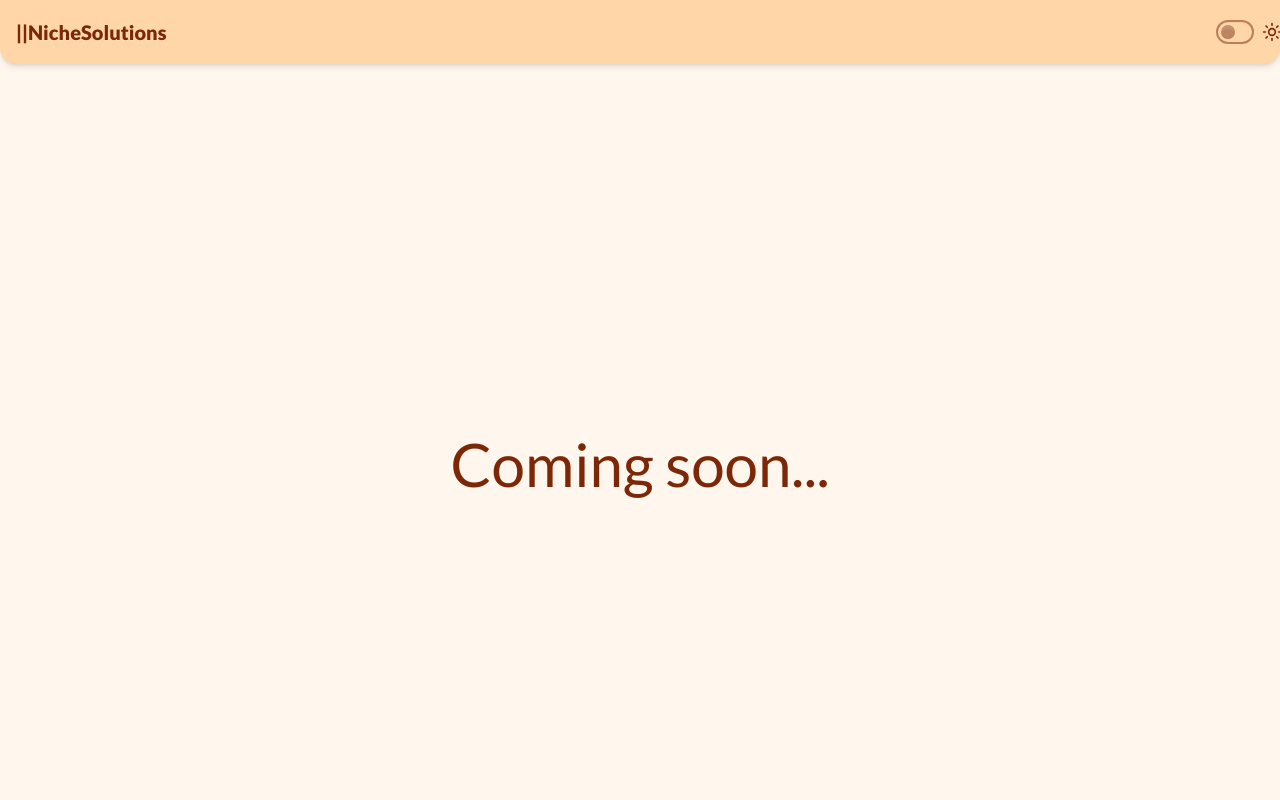
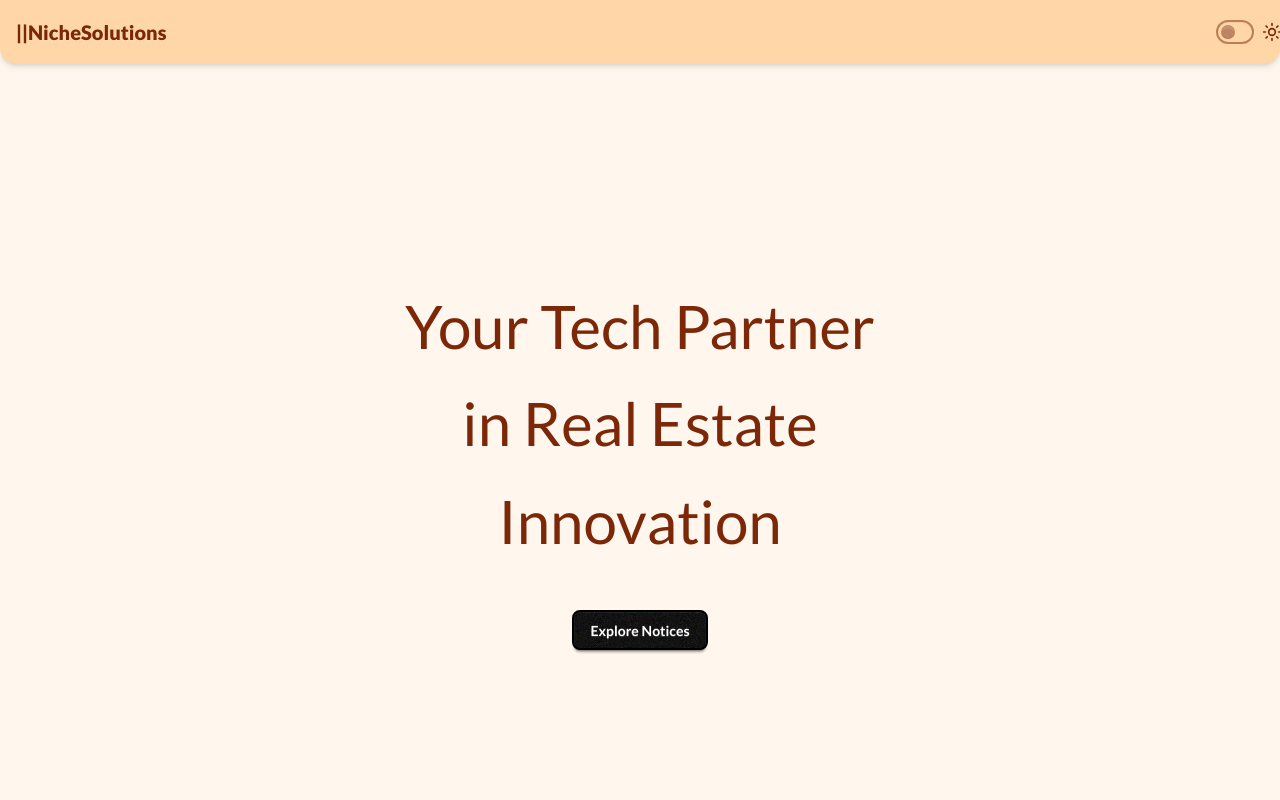
Before and after one commit to Sada-Shukurova/niche-task, a React (Vite) app: page / in a window 1280 px wide. Shown: the top 800 px of the page. Built offline with nearby package versions, Linux system fonts and the light colour scheme.

Commit message:
update home page, add animation

```diff
--- a/src/pages/HomePage/index.tsx
+++ b/src/pages/HomePage/index.tsx
@@ -1,8 +1,60 @@
+import { motion } from "motion/react";
+import { NavLink } from "react-router-dom";
+
+const containerVariants = {
+  hidden: {
+    opacity: 0,
+  },
+  visible: {
+    opacity: 1,
+    transition: {
+      staggerChildren: 0.3,
+      delayChildren: 0.5,
+    },
+  },
+  exit: {
+    x: "-100vw",
+    opacity: 0,
+    transition: {
+      ease: "easeInOut",
+    },
+  },
+};
+const childVariants = {
+  hidden: {
+    opacity: 0,
+    y: 20,
+  },
+  visible: {
+    opacity: 1,
+    y: 0,
+    transition: {
+      duration: 0.6,
+      ease: "easeOut",
+    },
+  },
+};
 const HomePage: React.FC = () => {
   return (
-    <div className="flex justify-center items-center min-h-screen">
-      <h1 className="text-6xl">Coming soon...</h1>
-    </div>
+    <motion.div
+      variants={containerVariants}
+      initial="hidden"
+      animate="visible"
+      exit="exit"
+      className="flex gap-10 flex-col justify-center items-center min-h-screen"
+    >
+      <div className="text-6xl text-center leading-relaxed">
+        <motion.p variants={childVariants}>Your Tech Partner</motion.p>
+        <motion.p variants={childVariants}>in Real Estate</motion.p>
+        <motion.p variants={childVariants}>Innovation</motion.p>
+      </div>
+      <motion.button
+        variants={childVariants}
+        className="btn btn-primary hover:scale-110 transition-all duration-300"
+      >
+        <NavLink to={"/notices?page=1"}>Explore Notices</NavLink>
+      </motion.button>
+    </motion.div>
   );
 };
 
```
